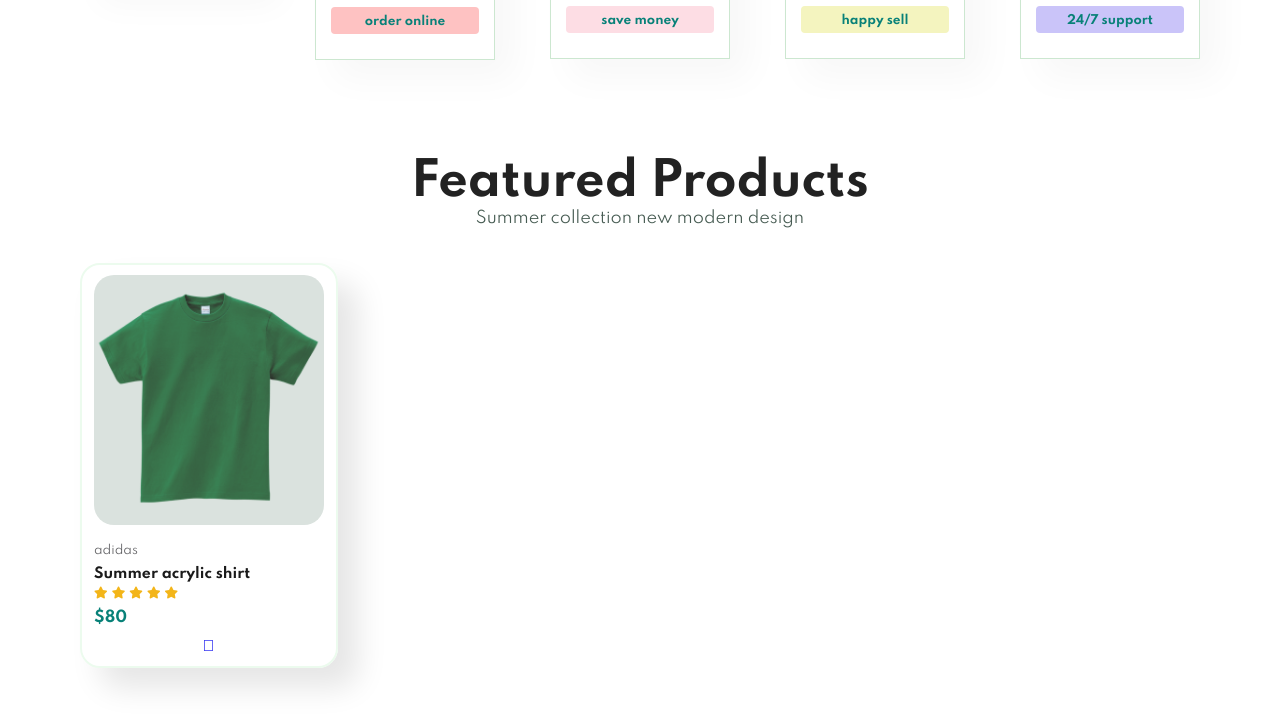
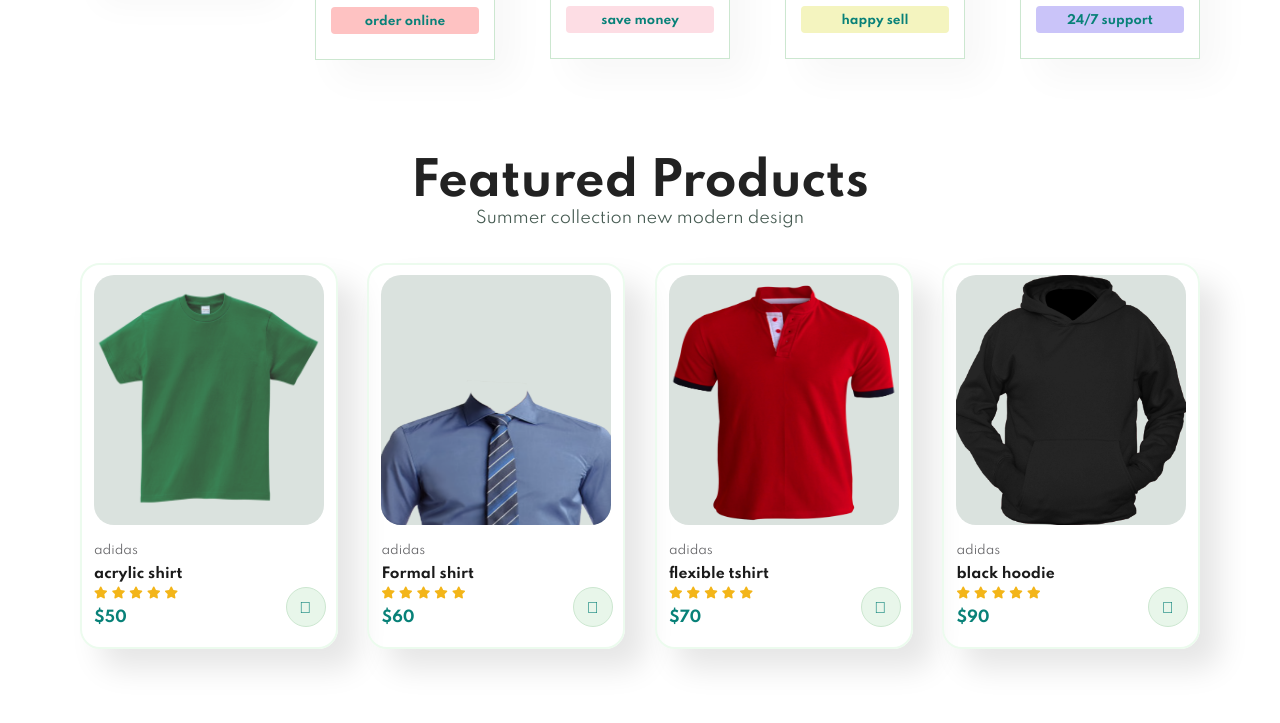
Before and after one commit to Manojnagula/e-commerce, a plain HTML site: page index.html in a window 1280 px wide. Shown: the part 1215-1938 px from the top of the page. Drawn offline with Linux system fonts and the light colour scheme.

Commit message:
Add files via upload

```diff
--- a/index.html
+++ b/index.html
@@ -69,7 +69,7 @@
             <img src="assets\shirts\greenShirt.png" alt="">
             <div class="des">
                 <span>adidas</span>
-                <h5>Summer acrylic shirt</h5>
+                <h5>acrylic shirt</h5>
                 <div class="star">
                     <i class="fas fa-star"></i>
                     <i class="fas fa-star"></i>
@@ -77,9 +77,58 @@
                     <i class="fas fa-star"></i>
                     <i class="fas fa-star"></i>
                 </div>
-                <h4>$80</h4>
+                <h4>$50</h4>
             </div>
-            <a href="#"><i class="fal fa-shopping-cart"></i></a>
+            <a href="#"><i class="fal fa-shopping-cart cart"></i></a>
+        </div>
+        <div class="pro">
+            <img src="assets\shirts\formals.png" alt="">
+            <div class="des">
+                <span>adidas</span>
+                <h5>Formal shirt</h5>
+                <div class="star">
+                    <i class="fas fa-star"></i>
+                    <i class="fas fa-star"></i>
+                    <i class="fas fa-star"></i>
+                    <i class="fas fa-star"></i>
+                    <i class="fas fa-star"></i>
+                </div>
+                <h4>$60</h4>
+            </div>
+            <a href="#"><i class="fal fa-shopping-cart cart"></i></a>
+        </div>
+        <div class="pro">
+            <img src="assets\shirts\redShirt.png" alt="">
+            <div class="des">
+                <span>adidas</span>
+                <h5>flexible tshirt</h5>
+                <div class="star">
+                    <i class="fas fa-star"></i>
+                    <i class="fas fa-star"></i>
+                    <i class="fas fa-star"></i>
+                    <i class="fas fa-star"></i>
+                    <i class="fas fa-star"></i>
+                </div>
+                <h4>$70</h4>
+            </div>
+            <a href="#"><i class="fal fa-shopping-cart cart"></i></a>
+        </div>
+
+        <div class="pro">
+            <img src="assets\shirts\blackHooodie.png" alt="">
+            <div class="des">
+                <span>adidas</span>
+                <h5>black hoodie</h5>
+                <div class="star">
+                    <i class="fas fa-star"></i>
+                    <i class="fas fa-star"></i>
+                    <i class="fas fa-star"></i>
+                    <i class="fas fa-star"></i>
+                    <i class="fas fa-star"></i>
+                </div>
+                <h4>$90</h4>
+            </div>
+            <a href="#"><i class="fal fa-shopping-cart cart"></i></a>
         </div>
     </div>
 </section>
```
